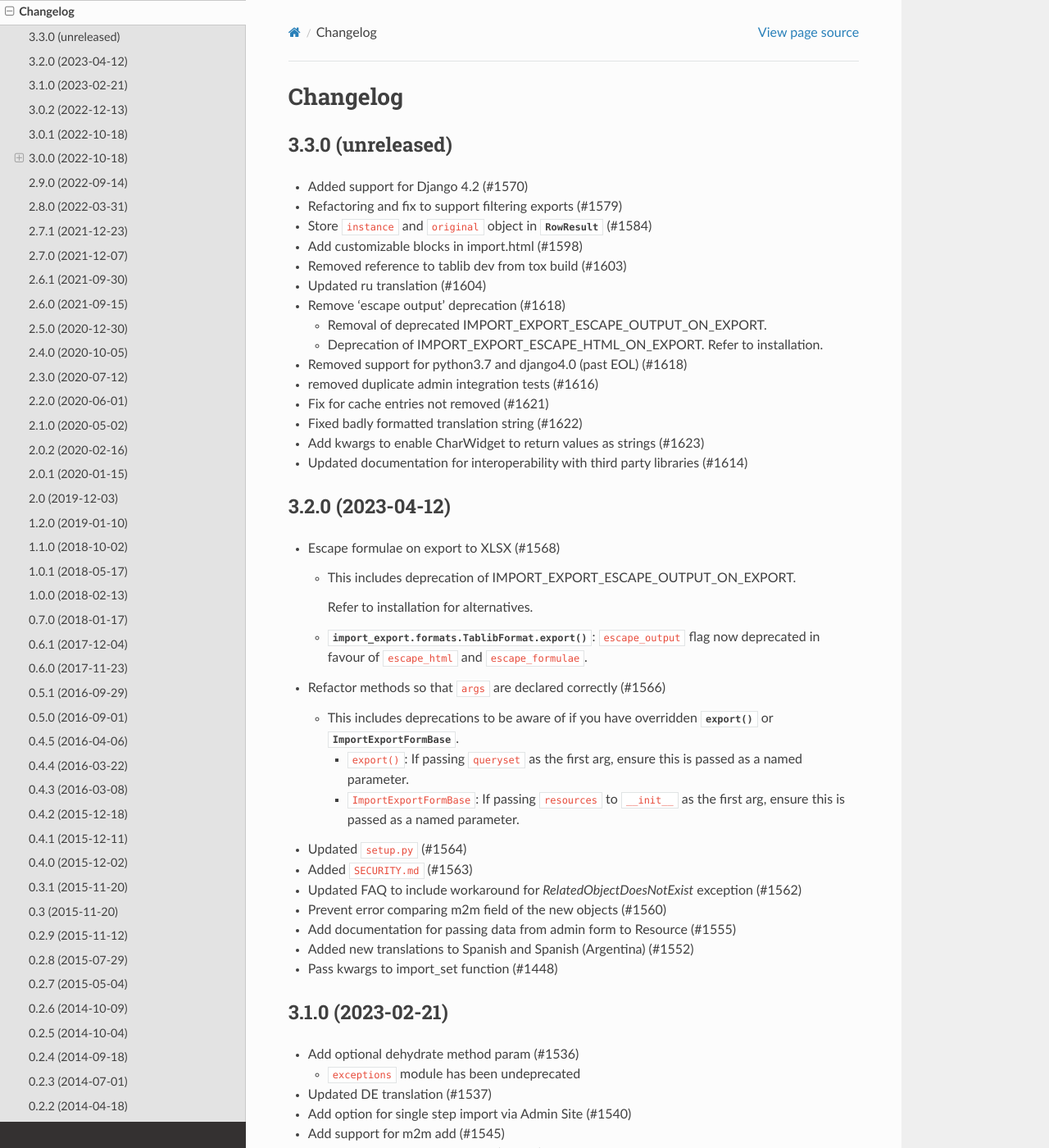
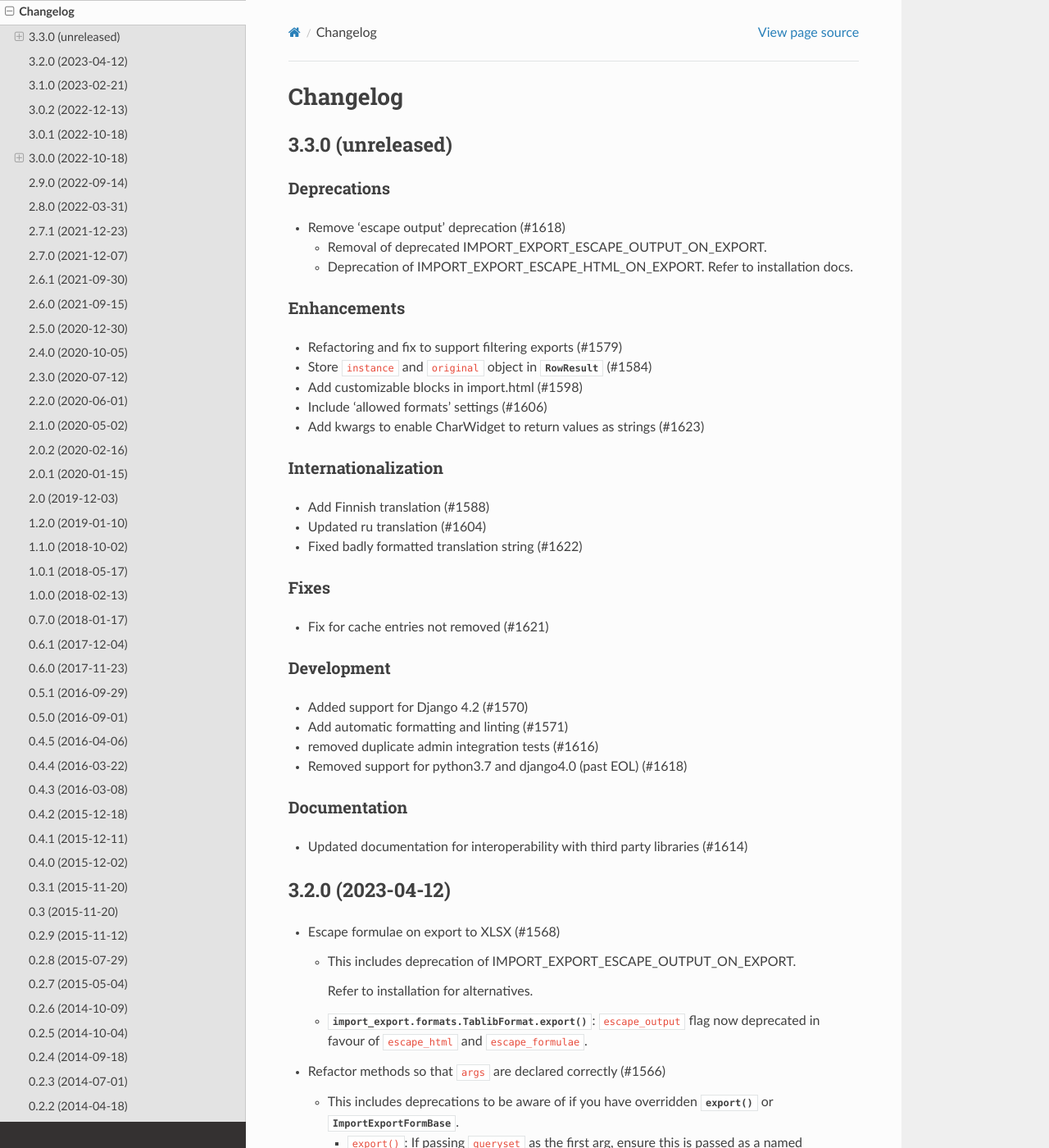
Before and after one commit to django-import-export/django-import-export, a Sphinx documentation site: the page built from docs/changelog.rst, in a window 1280 px wide and 1400 px high. Shown: the whole window at 82% size. Built offline with Sphinx 7.4.7 and the Read the Docs theme 2.0.0, drawn with Linux system fonts in a browser that asks for light colours; pages that are not in the unit, such as notebooks, are missing from menus.

Commit message:
updated changelog

```diff
--- a/docs/changelog.rst
+++ b/docs/changelog.rst
@@ -4,23 +4,47 @@ Changelog
 3.3.0 (unreleased)
 ------------------
 
-- Added support for Django 4.2 (#1570)
-- Refactoring and fix to support filtering exports (#1579)
-- Store ``instance`` and ``original`` object in :class:`~import_export.results.RowResult` (#1584)
-- Add customizable blocks in import.html (#1598)
-- Removed reference to tablib dev from tox build (#1603)
-- Updated ru translation (#1604)
+Deprecations
+############
+
 - Remove 'escape output' deprecation (#1618)
 
   - Removal of deprecated :ref:`IMPORT_EXPORT_ESCAPE_OUTPUT_ON_EXPORT`.
 
-  - Deprecation of :ref:`IMPORT_EXPORT_ESCAPE_HTML_ON_EXPORT`.  Refer to :ref:`installation`.
+  - Deprecation of :ref:`IMPORT_EXPORT_ESCAPE_HTML_ON_EXPORT`.  Refer to :ref:`installation` docs.
 
+Enhancements
+############
+
+- Refactoring and fix to support filtering exports (#1579)
+- Store ``instance`` and ``original`` object in :class:`~import_export.results.RowResult` (#1584)
+- Add customizable blocks in import.html (#1598)
+- Include 'allowed formats' settings (#1606)
+- Add kwargs to enable CharWidget to return values as strings (#1623)
+
+Internationalization
+####################
+
+- Add Finnish translation (#1588)
+- Updated ru translation (#1604)
+- Fixed badly formatted translation string (#1622)
+
+Fixes
+#####
+
+- Fix for cache entries not removed (#1621)
+
+Development
+###########
+
+- Added support for Django 4.2 (#1570)
+- Add automatic formatting and linting (#1571)
+- removed duplicate admin integration tests (#1616)
 - Removed support for python3.7 and django4.0 (past EOL) (#1618)
-- removed duplicate admin integration tests (#1616)
-- Fix for cache entries not removed (#1621)
-- Fixed badly formatted translation string (#1622)
-- Add kwargs to enable CharWidget to return values as strings (#1623)
+
+Documentation
+#############
+
 - Updated documentation for interoperability with third party libraries (#1614)
 
 3.2.0 (2023-04-12)
```
